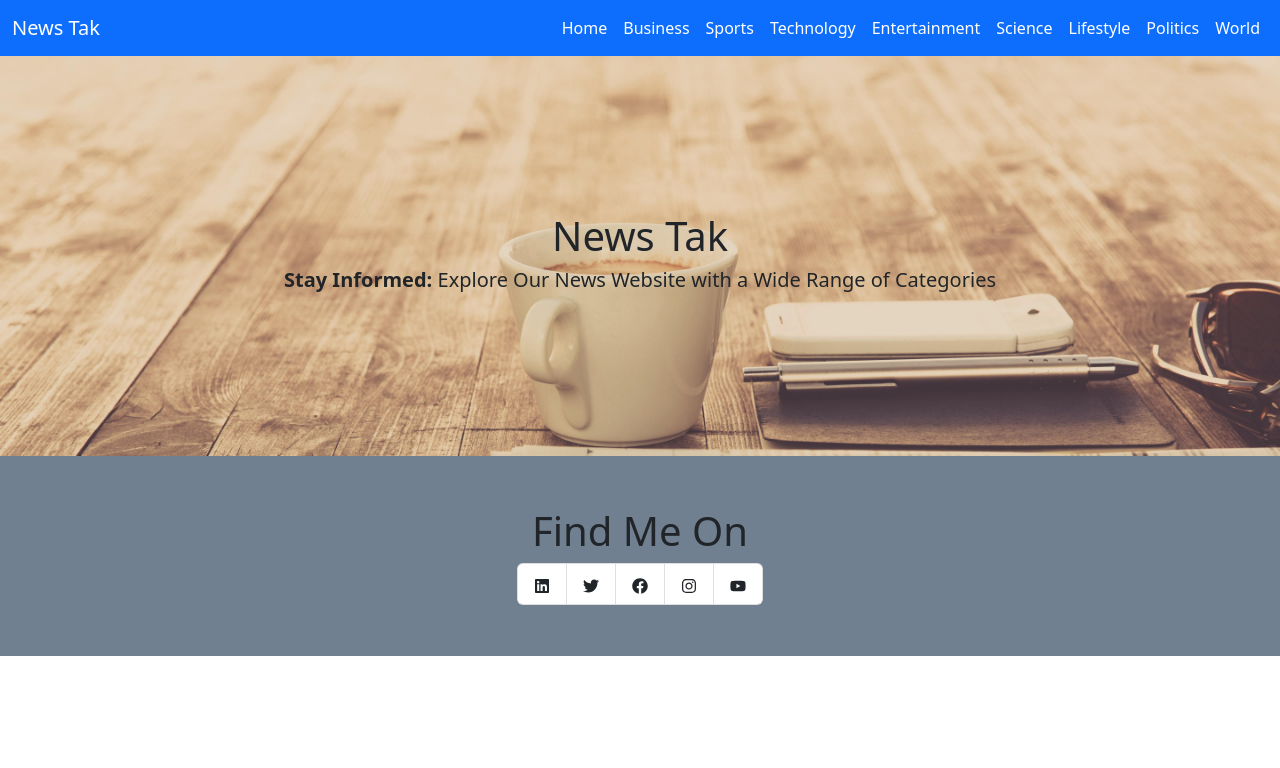
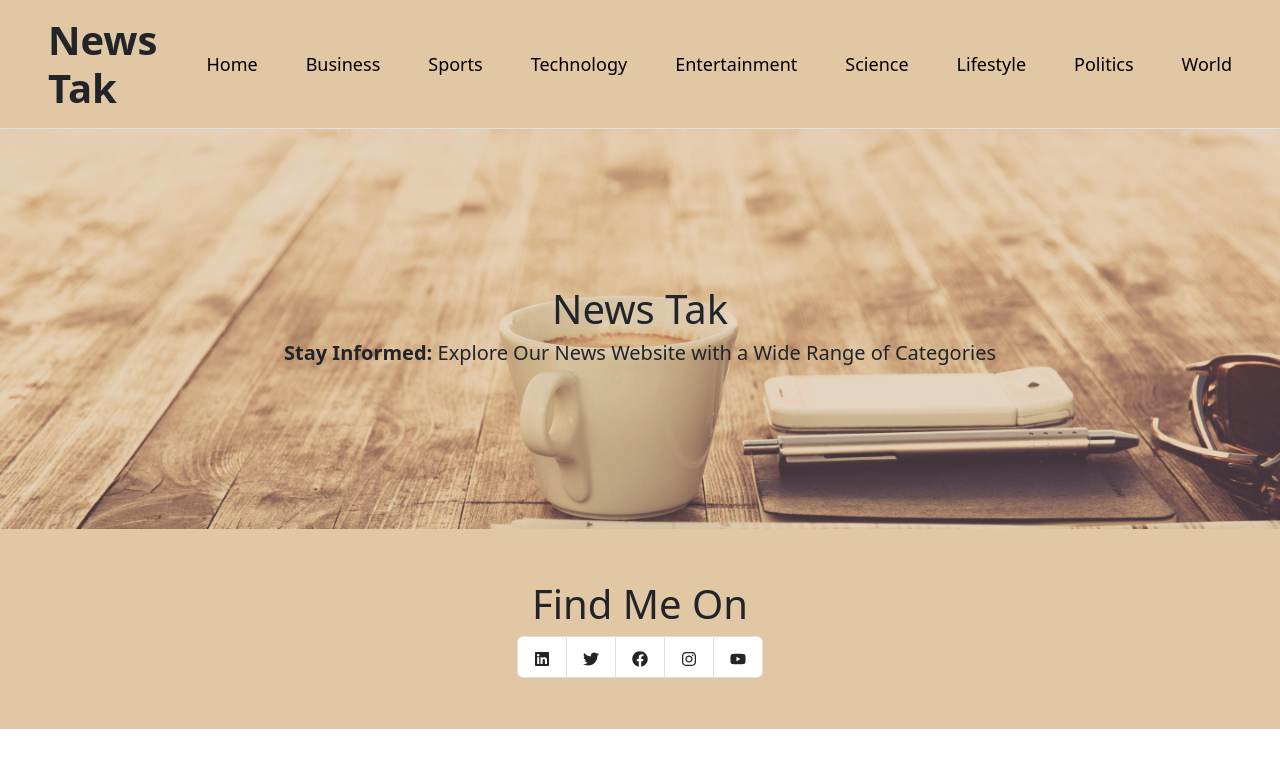
Before and after one commit to Shivam367-glitch/newsTak, a React (Create React App) app: page /world in a window 1280 px wide. Shown: the top 768 px of the page. Built offline with nearby package versions, Linux system fonts and the light colour scheme.

Commit message:
Added Menu bar

```diff
--- a/src/App.js
+++ b/src/App.js
@@ -2,7 +2,7 @@ import React from 'react'
 import { BrowserRouter, Routes, Route } from "react-router-dom";
 import Home from "./Pages/Home";
 import FetchNews from "./Components/FetchNews"
-import Navbar from "./Components/Navbar";
+import Header from "./Components/Navbar";
 import Footer from './Components/Footer';
 import Hero from './Components/Hero';
 
@@ -10,7 +10,7 @@ function App() {
   return (
     <div>
       <BrowserRouter>
-        <Navbar />
+        <Header />
         <Hero/>
         <Routes>
           <Route exact path="/" element={<Home />} />
--- /dev/null
+++ b/src/Components/Navbar.css
@@ -0,0 +1,66 @@
+.fixed-top {
+    position: sticky;
+}
+
+.navbar{
+  background-color: #e1c7a4;
+}
+
+  .navbar-nav a{
+    font-size: 18px;
+    font-weight: 400 !important;
+    text-decoration: none;
+    color:black ;
+  }
+
+  .navbar-nav  .active{
+
+    text-transform: none;
+    font-weight: bold !important;
+  }
+
+  .nav-link{
+    padding: 0 !important;
+  }
+
+
+
+
+.offcanvas{
+    width: 300px !important;
+    background-color: #e1c7a4;
+  }
+.btn-close{
+    background-color: white !important;
+    border: none !important;
+    opacity: 1 ;
+    position: absolute;
+    top: 10px;
+    right: 20px;
+
+}
+
+@media screen and (max-width:992px) {
+
+  .navbar-nav{
+    display: flex !important ;
+    flex-direction: column !important;
+    align-self: flex-start !important;
+    text-align: left;
+  }
+
+  .navbar-nav>a{
+    color: black ;
+    font-weight: 600 !important ;
+  }
+  .navbar-nav  .active{
+    color:white;
+  }
+
+}
+
+@media screen and (min-width:992px) {
+  .navbar-nav  .active{
+    color:white;
+  }
+}
--- a/src/Components/Navbar.js
+++ b/src/Components/Navbar.js
@@ -1,51 +1,47 @@
-import React from 'react'
-import { Link } from 'react-router-dom';
-function Navbar() {
-  console.log("navbar")
+import React, { useState } from "react";
+import { Container, Nav, Navbar, Offcanvas } from "react-bootstrap"
+import { Link, NavLink, useNavigate } from "react-router-dom"
+import "./Navbar.css";
+import { paths } from "../utility/nav-link";
+
+const Header = () => {
+  const navigate = useNavigate();
+  const [expanded, setExpanded] = useState(false);
+  const handleLogoClick = () => {
+    navigate('/');
+    setExpanded(false);
+  };
+
+  const handleNavItemClick = () => {
+    setExpanded(false);
+  };
   return (
-    <div>
-      <nav className="navbar navbar-expand-lg bg-primary">
-        <div className="container-fluid">
-          <Link to="/" className="navbar-brand text-white">News Tak</Link>
-          <button className="navbar-toggler" type="button" data-bs-toggle="collapse" data-bs-target="#navbarSupportedContent" aria-controls="navbarSupportedContent" aria-expanded="false" aria-label="Toggle navigation">
-            <span className="navbar-toggler-icon"></span>
-          </button>
-          <div className="collapse navbar-collapse" id="navbarSupportedContent">
-            <ul className="navbar-nav ms-auto mb-2 mb-lg-0">
-              <li className="nav-item">
-                <Link className="nav-link  text-white" aria-current="page" to='/'>Home</Link>
-              </li>
-              <li className="nav-item">
-                <Link className="nav-link  text-white" aria-current="page" to='/category/business'>Business</Link>
-              </li>
-              <li className="nav-item">
-                <Link className="nav-link  text-white" aria-current="page" to='/category/sports'>Sports</Link>
-              </li>
-              <li className="nav-item">
-                <Link className="nav-link  text-white" aria-current="page" to='/category/technology'>Technology</Link>
-              </li>
-              <li className="nav-item">
-                <Link className="nav-link  text-white" aria-current="page" to='/category/entertainment'>Entertainment</Link>
-              </li>
-              <li className="nav-item">
-                <Link className="nav-link  text-white" aria-current="page" to='/category/science'>Science</Link>
-              </li>
-              <li className="nav-item">
-                <Link className="nav-link  text-white" aria-current="page" to='/category/life-style'>Lifestyle</Link>
-              </li>
-              <li className="nav-item">
-                <Link className="nav-link  text-white" aria-current="page" to='/category/politics'>Politics</Link>
-              </li>
-              <li className="nav-item">
-                <Link className="nav-link  text-white" aria-current="page" to='/category/world'>World</Link>
-              </li>
-            </ul>
-          </div>
-        </div>
-      </nav>
-    </div>
+    <>
+        <Navbar key={'lg'} expanded={expanded} expand={'lg'} className=" border-bottom py-3 fixed-top" fixed="top"   >
+          <Container fluid={true} className="d-lg-flex flex-lg-row justify-content-lg-between align-items-lg-center my-lg-0 p-lg-0 gap-lg-5 mx-md-5">
+            <NavLink to="/"  onClick={handleLogoClick} className="text-decoration-none fw-bold text-dark display-6">
+              News Tak
+            </NavLink>
+            <Navbar.Toggle aria-controls={`offcanvasNavbar-expand-${'lg'}`}   onClick={() => setExpanded(expanded ? false : true)}/>
+            <Navbar.Offcanvas
+              id={`offcanvasNavbar-expand-${'lg'}`}
+              aria-labelledby={`offcanvasNavbarLabel-expand-${'lg'}`}
+              placement="end"
+            >
+              <Offcanvas.Header closeButton onClick={()=>{setExpanded(false)}}/>
+              <Offcanvas.Body className="d-lg-flex flex-lg-row justify-content-lg-center align-items-lg-center">
+                <Nav className={`  justify-content-end gap-3 gap-lg-5 flex-grow-1`}>
+                  {paths.map((path, index) => (
+                    <NavLink to={path.to}  key={index} as={Link} onClick={handleNavItemClick} className={`text-decoration-none`}>{path.name}</NavLink>
+                  ))}
+                </Nav>
+               </Offcanvas.Body>
+            </Navbar.Offcanvas>
 
-  );
+          </Container>
+        </Navbar>
+    </>
+  )
 }
 
-export default Navbar
+export default Header
--- a/src/index.css
+++ b/src/index.css
@@ -12,7 +12,7 @@ body{
 
 
 .footer_container{
-  background-color: #708090;
+  background-color: #e1c7a4;
 }
 @media screen and (max-width:992px) {
    .hero_container{
--- /dev/null
+++ b/src/utility/nav-link.js
@@ -0,0 +1,38 @@
+export const paths = [
+    {
+      to: '/',
+      name: 'Home'
+    },
+    {
+      to: '/category/business',
+      name: 'Business'
+    },
+    {
+      to: '/category/sports',
+      name: 'Sports'
+    },
+    {
+      to: '/category/technology',
+      name: 'Technology'
+    },
+    {
+      to: '/category/entertainment',
+      name: 'Entertainment'
+    },
+    {
+     to:'/category/science',
+     name:"Science"
+    },
+    {
+     to:"/category/life-style",
+     name:"Lifestyle"
+    },
+    {
+     to:"/category/politics",
+     name:"Politics"
+    },
+    {
+     to:"/category/world",
+     name:"World"
+    }
+  ]
```
